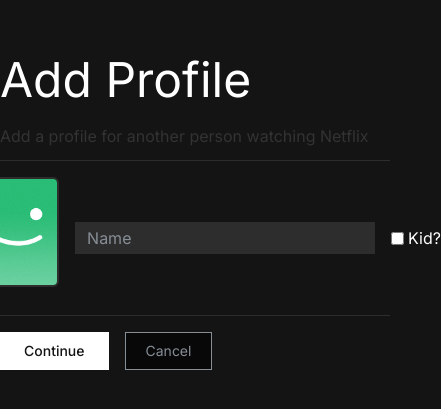
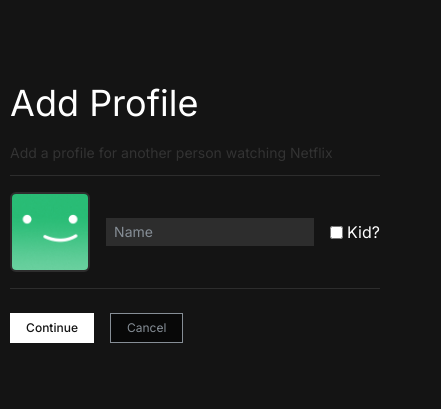
Before and after one commit to Rauniyar-shovit/streaming-app, a Next.js app: page /addProfile in a window 390 px wide. Shown: the part 209-618 px from the top of the page, 441 px wide, since content can reach past the window. Built offline with nearby package versions, Linux system fonts and the light colour scheme; no server answers; sample sign-in values are in the browser's storage.

Commit message:
Add profile responsive

```diff
--- a/app/(sites)/addProfile/page.tsx
+++ b/app/(sites)/addProfile/page.tsx
@@ -14,11 +14,7 @@
     redirect("/login");
   }
 
-  return (
-    <>
-      <AddUserProfile userEmail={session.user?.email} />
-    </>
-  );
+  return <AddUserProfile userEmail={session.user?.email} />;
 };
 
 export default AddProfile;
--- a/components/AddProfileForm.tsx
+++ b/components/AddProfileForm.tsx
@@ -68,18 +68,19 @@
   );
   return (
     <form onSubmit={onSubmit}>
-      <div className="flex gap-4 justify-center items-center py-4 border-y-[1px] border-gray-200 mb-4">
-        <Image
-          src={randomProfileImg}
-          alt="profile"
-          width={110}
-          height={110}
-          className="mb-3 border-[2px] border-primary-black-400 rounded-md"
-        />
-        <div>
+      <div className="flex gap-4 lg:gap-6 3xl:gap-8 justify-center items-center py-4 border-y-[1px] border-gray-200 mb-6 sm:mb-7 2xl:mb-9 3xl:mb-12">
+        <div className=" relative h-20 w-20 sm:h-24 sm:w-24 lg:h-28 lg:w-28 2xl:h-32 2xl:w-32 3xl:h-40 3xl:w-40">
+          <Image
+            src={randomProfileImg}
+            alt="profile"
+            fill
+            className="mb-3 border-[2px] border-primary-black-400 rounded-md"
+          />
+        </div>
+        <div className="w-52 sm:w-64 lg:w-80 2xl:w-[22rem] 3xl:w-[32rem]">
           <input
             type="text"
-            className="bg-gray-200 focus:outline-none w-[300px] px-3 py-1"
+            className="bg-gray-200 focus:outline-none w-full px-2 py-1 2xl:px-4 2xl:py-2  3xl:px-5 3xl:py-3 text-sm sm:text-base 2xl:text-lg 3xl:text-4xl"
             placeholder="Name"
             {...register("profileName", { required: true })}
           />
@@ -93,7 +94,7 @@
       <div className="flex gap-4 ">
         <button
           type="submit"
-          className={`text-primary-black-100 font-medium text-sm px-6 py-2 hover:bg-primary-red hover:text-white ${
+          className={`text-primary-black-100 font-medium text-xs px-4 py-1.5 sm:px-5 sm:py-2 sm:text-sm  2xl:px-6 2xl:py-1.5 2xl:text-lg 3xl:px-12 3xl:py-4 3xl:text-2xl hover:bg-primary-red hover:text-white ${
             isSubmitting ? "bg-primary-red" : "bg-white "
           }`}
         >
@@ -107,7 +108,7 @@
         <button
           type="button"
           onClick={() => router.push("/profiles")}
-          className="border-[1px] border-gray-400 text-gray-400 text-sm bg-primary-black-200 px-5 py-2 hover:border-white hover:text-white"
+          className="border-[1px] border-gray-400 text-gray-400 text-xs bg-primary-black-200 px-4 py-1.5  sm:px-5 sm:py-2 sm:text-sm  2xl:px-6 2xl:py-1.5 2xl:text-lg 3xl:px-12 3xl:py-4 3xl:text-2xl hover:border-white hover:text-white"
         >
           Cancel
         </button>
--- a/components/AddUserProfile.tsx
+++ b/components/AddUserProfile.tsx
@@ -13,10 +13,12 @@
   const profileChoices = chooseProfile(myProfiles);
   return (
     <div className="h-[100vh] flex flex-col items-center justify-center gap-8 ">
-      <div>
+      <div className="mx-4">
         <div className="text-left mb-3">
-          <p className="text-5xl mb-5">Add Profile</p>
-          <p className=" text-gray-300 ease-in">
+          <p className="text-4xl sm:text-5xl 2xl:text-6xl   3xl:text-8xl mb-5">
+            Add Profile
+          </p>
+          <p className=" text-gray-300 ease-in text-sm sm:text-base lg:text-xl 3xl:text-2xl ">
             Add a profile for another person watching Netflix
           </p>
         </div>
--- a/components/UserProfiles.tsx
+++ b/components/UserProfiles.tsx
@@ -5,9 +5,14 @@
 import Image from "next/image";
 import { useContext } from "react";
 import { MyProfileContext } from "@/context/ProfileContext";
+import { redirect } from "next/navigation";
 
 const UserProfiles = ({ email }: { email: any }) => {
   const { data: profiles, isLoading } = useProfiles(email);
+
+  if (!profiles) {
+    redirect("/addProfile");
+  }
 
   return (
     <>
```
